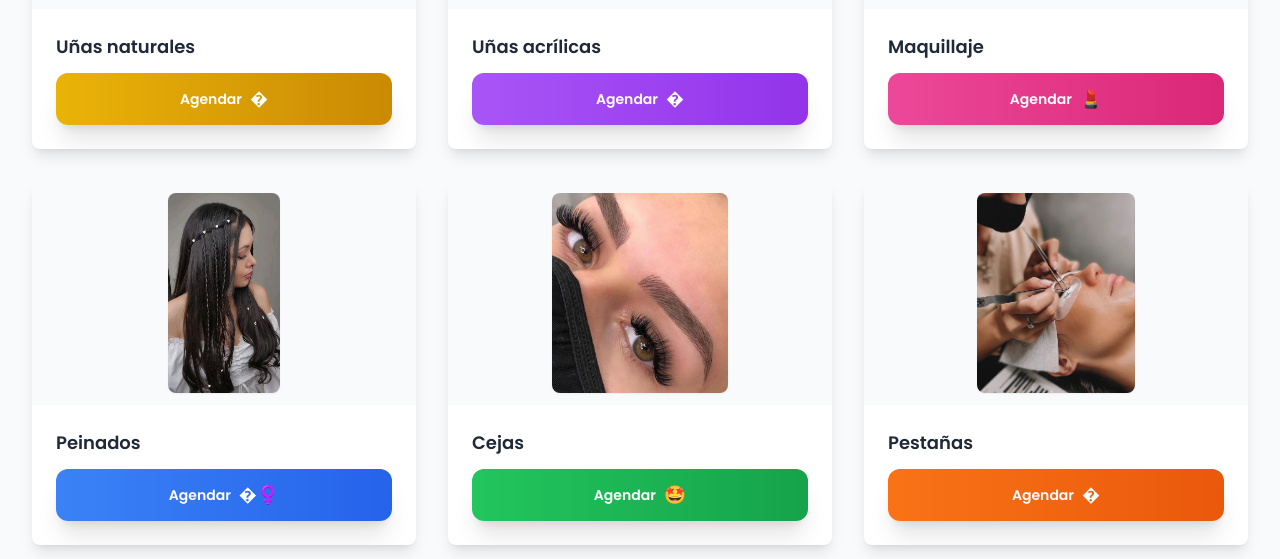
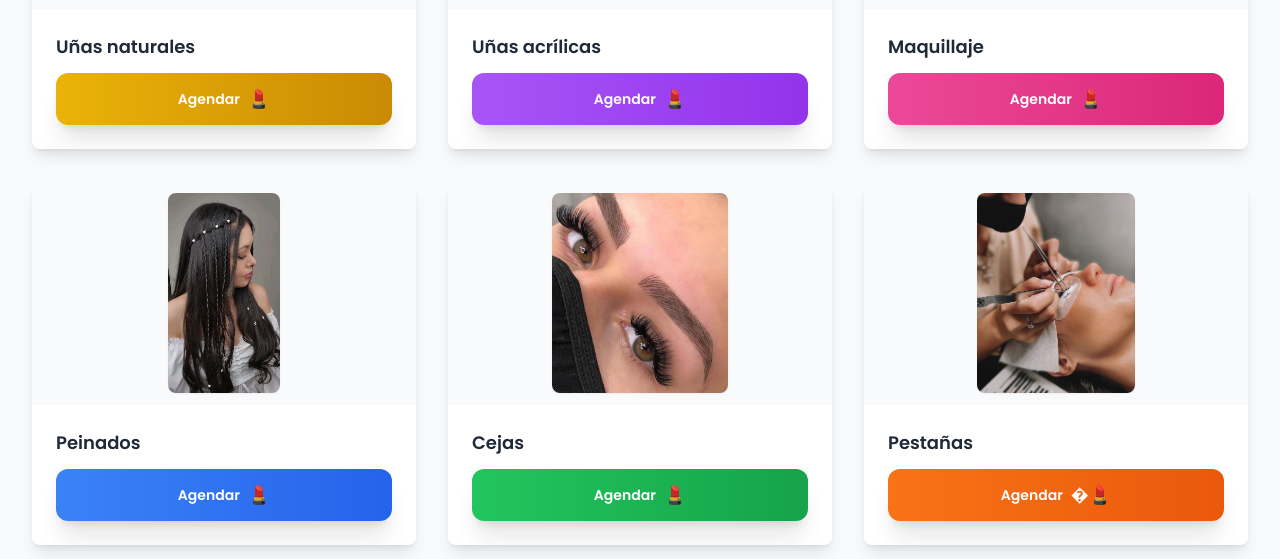
Before and after one commit to Jader-Monsalve/glambook-website, an Astro site: page / in a window 1280 px wide. Shown: the part 1831-2390 px from the top of the page. Built offline with nearby package versions, Linux system fonts and the light colour scheme; Astro itself is replaced by a stand-in of ours; no server answers.

Commit message:
Restore: Restaurar todos los componentes y funcionalidad completa - Firebase, Auth, Email APIs

```diff
--- a/package.json
+++ b/package.json
@@ -12,6 +12,9 @@
   "dependencies": {
     "@astrojs/node": "^9.5.0",
     "@astrojs/tailwind": "^6.0.2",
-    "astro": "^5.14.6"
+    "@types/nodemailer": "^7.0.2",
+    "astro": "^5.14.6",
+    "firebase": "^12.4.0",
+    "nodemailer": "^7.0.9"
   }
 }
--- a/src/components/sections/Catalog.astro
+++ b/src/components/sections/Catalog.astro
@@ -37,7 +37,7 @@
               <span class="hidden xs:inline">Agendar ahora</span>
             </span>
             <div class="absolute inset-0 bg-gradient-to-r from-white/20 to-transparent rounded-xl opacity-0 group-hover:opacity-100 transition-opacity duration-300"></div>
-            <div class="ml-2 text-lg xs:text-xl group-hover:animate-bounce group-hover:scale-125 transition-transform duration-300">�</div>
+            <div class="ml-2 text-lg xs:text-xl group-hover:animate-bounce group-hover:scale-125 transition-transform duration-300">💄</div>
           </a>
         </div>
       </div>
@@ -61,7 +61,7 @@
               <span class="hidden xs:inline">Agendar ahora</span>
             </span>
             <div class="absolute inset-0 bg-gradient-to-r from-white/20 to-transparent rounded-xl opacity-0 group-hover:opacity-100 transition-opacity duration-300"></div>
-            <div class="ml-2 text-lg xs:text-xl group-hover:animate-bounce group-hover:scale-125 transition-transform duration-300">�</div>
+            <div class="ml-2 text-lg xs:text-xl group-hover:animate-bounce group-hover:scale-125 transition-transform duration-300">💄</div>
           </a>
         </div>
       </div>
@@ -109,7 +109,7 @@
               <span class="hidden xs:inline">Agendar ahora</span>
             </span>
             <div class="absolute inset-0 bg-gradient-to-r from-white/20 to-transparent rounded-xl opacity-0 group-hover:opacity-100 transition-opacity duration-300"></div>
-            <div class="ml-2 text-lg xs:text-xl group-hover:animate-bounce group-hover:scale-125 transition-transform duration-300">�‍♀️</div>
+            <div class="ml-2 text-lg xs:text-xl group-hover:animate-bounce group-hover:scale-125 transition-transform duration-300">💄</div>
           </a>
         </div>
       </div>
@@ -133,7 +133,7 @@
               <span class="hidden xs:inline">Agendar ahora</span>
             </span>
             <div class="absolute inset-0 bg-gradient-to-r from-white/20 to-transparent rounded-xl opacity-0 group-hover:opacity-100 transition-opacity duration-300"></div>
-            <div class="ml-2 text-lg xs:text-xl group-hover:animate-bounce group-hover:scale-125 transition-transform duration-300">🤩</div>
+            <div class="ml-2 text-lg xs:text-xl group-hover:animate-bounce group-hover:scale-125 transition-transform duration-300">💄</div>
           </a>
         </div>
       </div>
@@ -157,7 +157,7 @@
               <span class="hidden xs:inline">Agendar ahora</span>
             </span>
             <div class="absolute inset-0 bg-gradient-to-r from-white/20 to-transparent rounded-xl opacity-0 group-hover:opacity-100 transition-opacity duration-300"></div>
-            <div class="ml-2 text-lg xs:text-xl group-hover:animate-bounce group-hover:scale-125 transition-transform duration-300">�️</div>
+            <div class="ml-2 text-lg xs:text-xl group-hover:animate-bounce group-hover:scale-125 transition-transform duration-300">�💄</div>
           </a>
         </div>
       </div>
--- a/src/pages/blog.astro
+++ b/src/pages/blog.astro
@@ -31,7 +31,7 @@ const title = "Blog de Belleza - GlamBook";
             <p class="text-gray-600 mb-4 font-poppins">
               Descubre los colores y diseños que están marcando tendencia este año...
             </p>
-            <a href="/cuidado-piel" class="text-pink-500 text-sm font-poppins hover:text-pink-700 transition-colors">Leer artículo →</a>
+            <a href="/tendencia-unas-2025" class="text-pink-500 text-sm font-poppins hover:text-pink-700 transition-colors">Leer artículo →</a>
           </div>
         </article>
 
```
Also changed, not shown: src/components/LoginForm.astro (renamed from src/lib-disabled/LoginForm.astro), src/lib/authService.ts (renamed from src/lib-disabled/authService.ts), src/lib/emailService.ts (renamed from src/lib-disabled/emailService.ts), src/lib/firebase.ts (renamed from src/lib-disabled/firebase.ts), src/pages/admin.astro (renamed from src/lib-disabled/admin.astro), src/pages/api/emails.ts (renamed from src/lib-disabled/emails-api.ts), src/pages/cambiar-password.astro (renamed from src/lib-disabled/cambiar-password.astro), src/pages/login.astro (renamed from src/lib-disabled/login.astro), src/utils/emailService.ts (renamed from src/lib-disabled/emailService-lib.ts), 1 other file.
